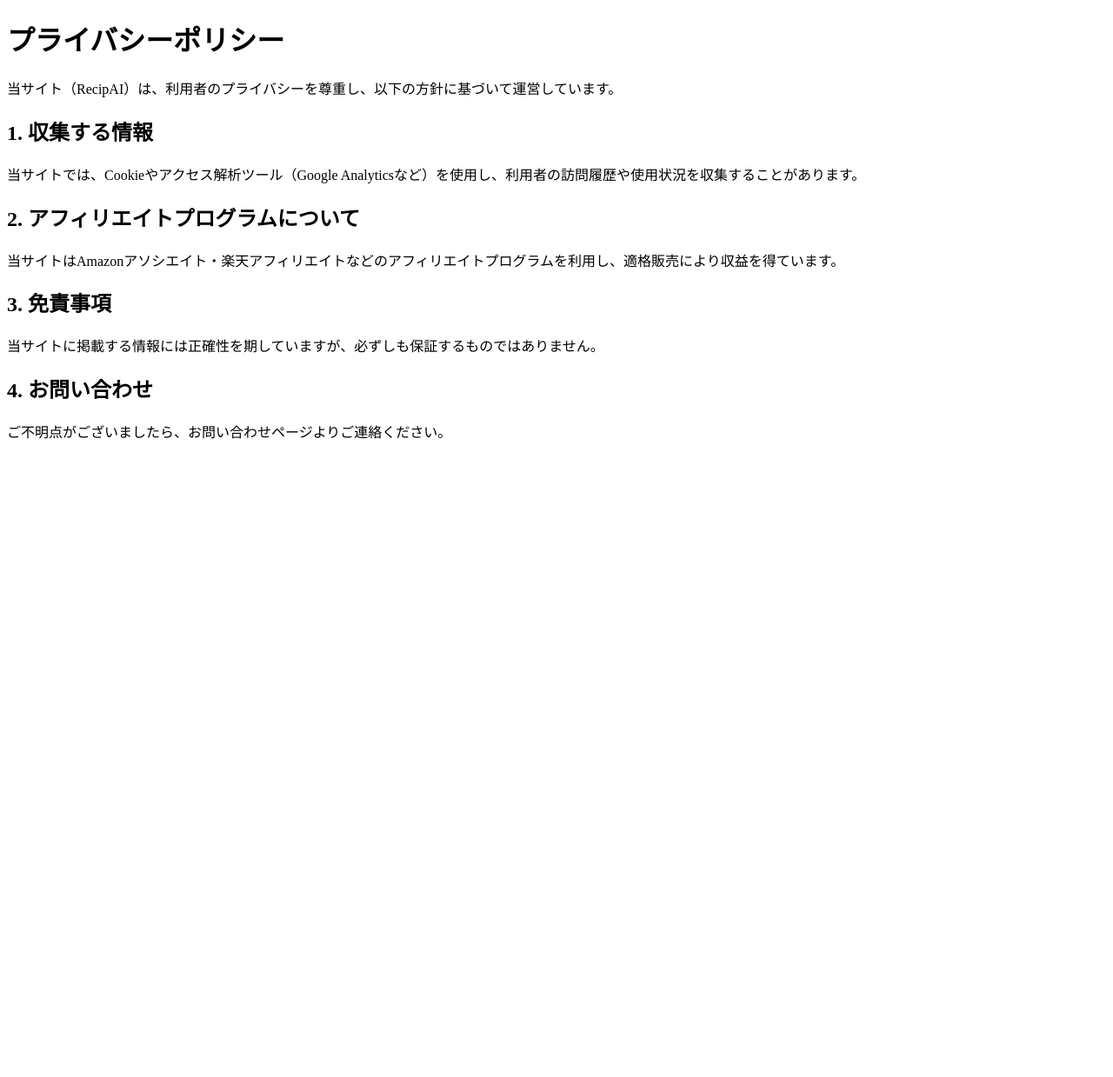
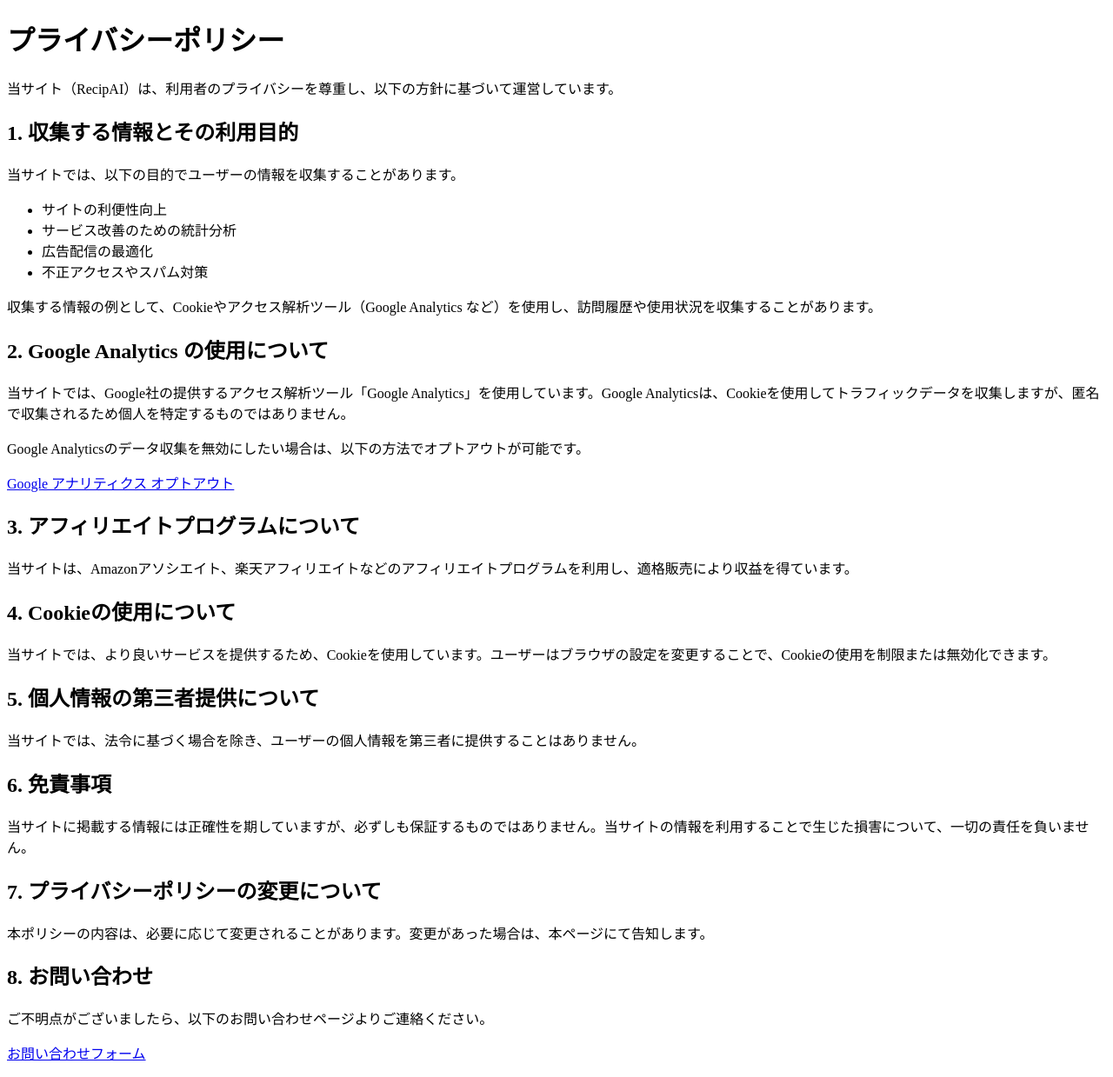
Before and after one commit to ryo0905-eng/recipAIwebApp, a Flask app: page /privacy in a window 1280 px wide. Shown: the whole page at 87% size. Before the commit the page ends 505 px from the top, so only its background shows below. Run offline with Flask 3, Linux system fonts and the light colour scheme.

Commit message:
プライバシーポリシーページのコンテンツを追加

```diff
--- a/templates/privacy.html
+++ b/templates/privacy.html
@@ -19,16 +19,38 @@
     <h1>プライバシーポリシー</h1>
     <p>当サイト（RecipAI）は、利用者のプライバシーを尊重し、以下の方針に基づいて運営しています。</p>
 
-    <h2>1. 収集する情報</h2>
-    <p>当サイトでは、Cookieやアクセス解析ツール（Google Analyticsなど）を使用し、利用者の訪問履歴や使用状況を収集することがあります。</p>
+    <h2>1. 収集する情報とその利用目的</h2>
+    <p>当サイトでは、以下の目的でユーザーの情報を収集することがあります。</p>
+    <ul>
+        <li>サイトの利便性向上</li>
+        <li>サービス改善のための統計分析</li>
+        <li>広告配信の最適化</li>
+        <li>不正アクセスやスパム対策</li>
+    </ul>
+    <p>収集する情報の例として、Cookieやアクセス解析ツール（Google Analytics など）を使用し、訪問履歴や使用状況を収集することがあります。</p>
 
-    <h2>2. アフィリエイトプログラムについて</h2>
-    <p>当サイトはAmazonアソシエイト・楽天アフィリエイトなどのアフィリエイトプログラムを利用し、適格販売により収益を得ています。</p>
+    <h2>2. Google Analytics の使用について</h2>
+    <p>当サイトでは、Google社の提供するアクセス解析ツール「Google Analytics」を使用しています。Google Analyticsは、Cookieを使用してトラフィックデータを収集しますが、匿名で収集されるため個人を特定するものではありません。</p>
+    <p>Google Analyticsのデータ収集を無効にしたい場合は、以下の方法でオプトアウトが可能です。</p>
+    <p><a href="https://tools.google.com/dlpage/gaoptout?hl=ja" target="_blank">Google アナリティクス オプトアウト</a></p>
 
-    <h2>3. 免責事項</h2>
-    <p>当サイトに掲載する情報には正確性を期していますが、必ずしも保証するものではありません。</p>
+    <h2>3. アフィリエイトプログラムについて</h2>
+    <p>当サイトは、Amazonアソシエイト、楽天アフィリエイトなどのアフィリエイトプログラムを利用し、適格販売により収益を得ています。</p>
 
-    <h2>4. お問い合わせ</h2>
-    <p>ご不明点がございましたら、お問い合わせページよりご連絡ください。</p>
+    <h2>4. Cookieの使用について</h2>
+    <p>当サイトでは、より良いサービスを提供するため、Cookieを使用しています。ユーザーはブラウザの設定を変更することで、Cookieの使用を制限または無効化できます。</p>
+
+    <h2>5. 個人情報の第三者提供について</h2>
+    <p>当サイトでは、法令に基づく場合を除き、ユーザーの個人情報を第三者に提供することはありません。</p>
+
+    <h2>6. 免責事項</h2>
+    <p>当サイトに掲載する情報には正確性を期していますが、必ずしも保証するものではありません。当サイトの情報を利用することで生じた損害について、一切の責任を負いません。</p>
+
+    <h2>7. プライバシーポリシーの変更について</h2>
+    <p>本ポリシーの内容は、必要に応じて変更されることがあります。変更があった場合は、本ページにて告知します。</p>
+
+    <h2>8. お問い合わせ</h2>
+    <p>ご不明点がございましたら、以下のお問い合わせページよりご連絡ください。</p>
+    <p><a href="https://forms.gle/1Mmi3mS3KDHYfNJY7" target="_blank">お問い合わせフォーム</a></p>
 </body>
 </html>
```
